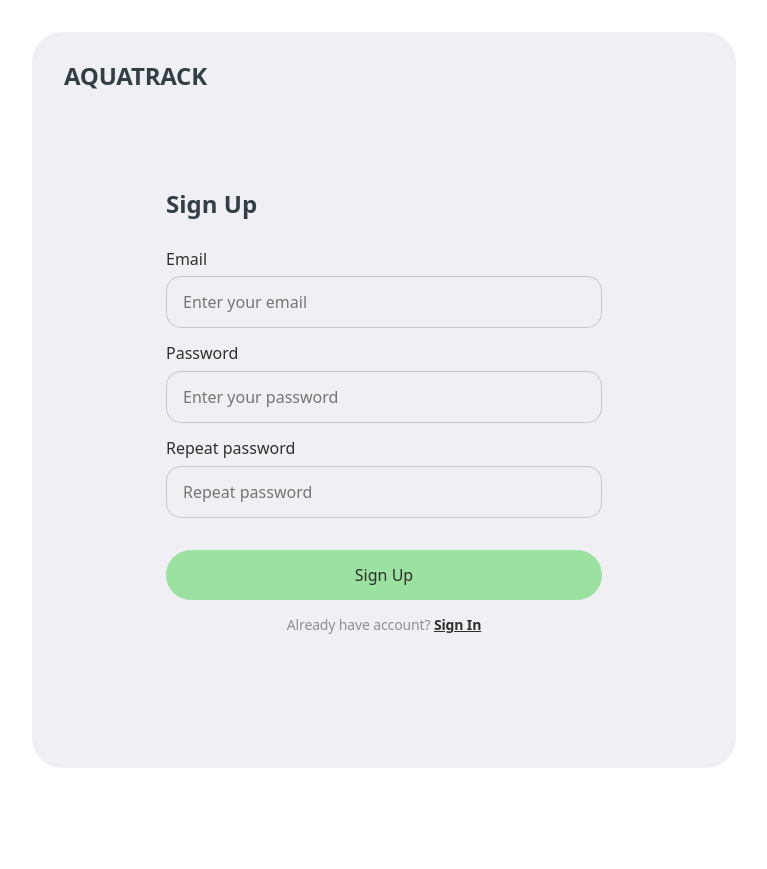
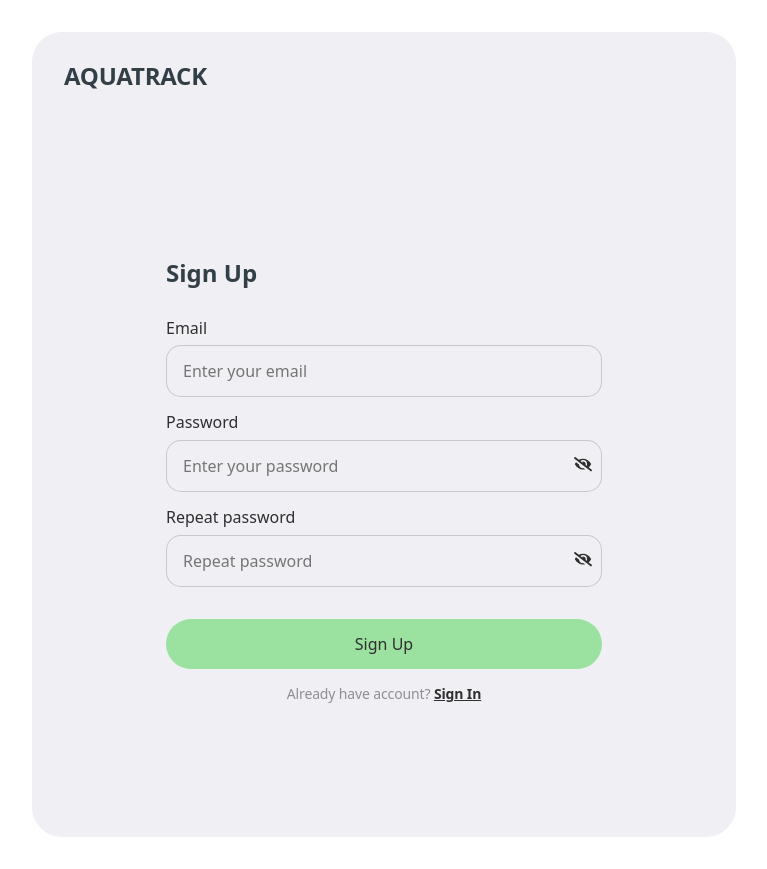
Before and after one commit to Yumfii/crystal_coders-front, a React (Create React App) app: page /react-homework-template/signup in a window 1280 px wide. Shown: the whole page, without its empty margins (256-1023 px from the left). Before the commit the page ends 800 px from the top, so only its background shows below. Built offline with nearby package versions, Linux system fonts and the light colour scheme.

Commit message:
button Eye

```diff
--- a/src/components/SignUpForm/SignUpForm.jsx
+++ b/src/components/SignUpForm/SignUpForm.jsx
@@ -1,8 +1,9 @@
 import { Field, Form, Formik } from 'formik';
-import { useId } from 'react';
+import { useId, useState } from 'react';
 import * as yup from 'yup';
 // import { useDispatch } from 'react-redux';
 import { Link } from 'react-router-dom';
+import { FaEye, FaEyeSlash } from 'react-icons/fa';
 
 import Logo from 'components/Logo/Logo';
 import css from './SignUpForm.module.css';
@@ -27,6 +28,7 @@ export const validationSchema = yup.object().shape({
 });
 
 const SignUpForm = () => {
+  const [passwordVisible, setPasswordVisible] = useState(false);
   // const dispatch = useDispatch();
   const emailId = useId();
   const passwordId = useId();
@@ -61,24 +63,42 @@ const SignUpForm = () => {
 
           <div className={css.inputDiv}>
             <label htmlFor={passwordId}>Password </label>
+            <div className={css.wrapPass}>
               <Field
                 name="password"
-              type="password"
+                type={passwordVisible ? 'text' : 'password'}
                 id={passwordId}
                 placeholder="Enter your password"
                 className={css.input}
               />
+              <button
+                type="button"
+                className={css.toggle}
+                onClick={() => setPasswordVisible(!passwordVisible)}
+              >
+                {passwordVisible ? <FaEye /> : <FaEyeSlash />}
+              </button>
+            </div>
           </div>
 
           <div className={css.inputDiv}>
             <label htmlFor={repeatPasswordId}>Repeat password </label>
+            <div className={css.wrapPass}>
               <Field
                 name="repeatPassword"
-              type="password"
+                type={passwordVisible ? 'text' : 'password'}
                 id={repeatPasswordId}
                 placeholder="Repeat password"
                 className={css.input}
               />
+              <button
+                type="button"
+                className={css.toggle}
+                onClick={() => setPasswordVisible(!passwordVisible)}
+              >
+                {passwordVisible ? <FaEye /> : <FaEyeSlash />}
+              </button>
+            </div>
           </div>
           <button type="submit" className={css.btn}>
             Sign Up
--- a/src/components/SignUpForm/SignUpForm.module.css
+++ b/src/components/SignUpForm/SignUpForm.module.css
@@ -4,6 +4,8 @@
   background: var(--light-gray);
   padding: 24px 16px;
   text-align: left;
+  max-width: 100%;
+  min-height: 100%;
 }
 
 .SignUpForm {
@@ -12,6 +14,10 @@
   padding: 16px;
   gap: 16px;
   align-self: center;
+}
+
+.logo {
+  margin-bottom: 110px;
 }
 
 .SignText {
@@ -24,6 +30,25 @@
   gap: 8px;
 }
 
+.wrapPass {
+  position: relative;
+  display: flex;
+  align-items: center;
+}
+
+.toggle {
+  position: absolute;
+  right: 10px;
+  top: 50%;
+  transform: translateY(-50%);
+  background: none;
+  border: none;
+  cursor: pointer;
+  padding: 0;
+  font-size: 18px;
+  display: none;
+}
+
 .input {
   display: flex;
   padding: 16px;
@@ -32,6 +57,8 @@
   border-radius: 15px;
   border: 1px solid rgba(47, 47, 47, 0.2);
   background: var(--light-gray);
+  width: 100%;
+  padding-right: 40px;
 }
 
 .btn {
@@ -70,6 +97,12 @@
   .SignUpForm {
     padding: 102px;
   }
+  .toggle {
+    display: block;
+  }
+  .logo {
+    margin-bottom: 69px;
+  }
 }
 
 @media screen and (min-width: 1440px) {
```
Lines whose indentation alone changed are shown as unchanged.
